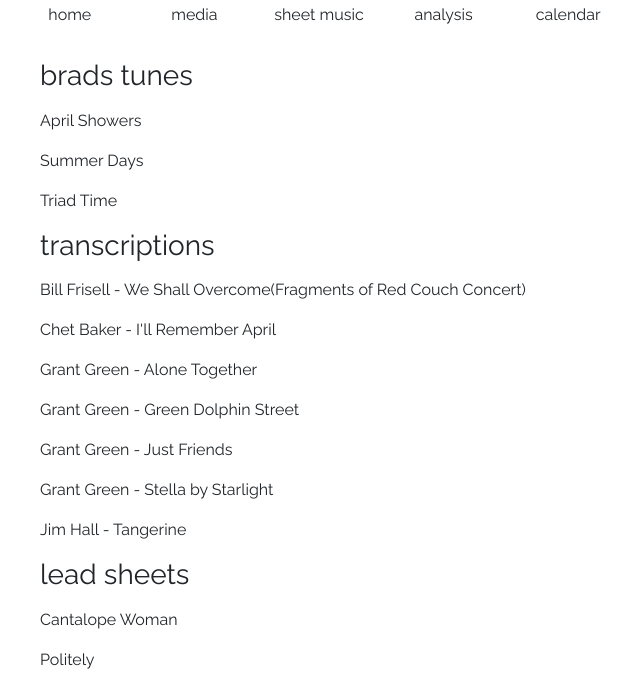
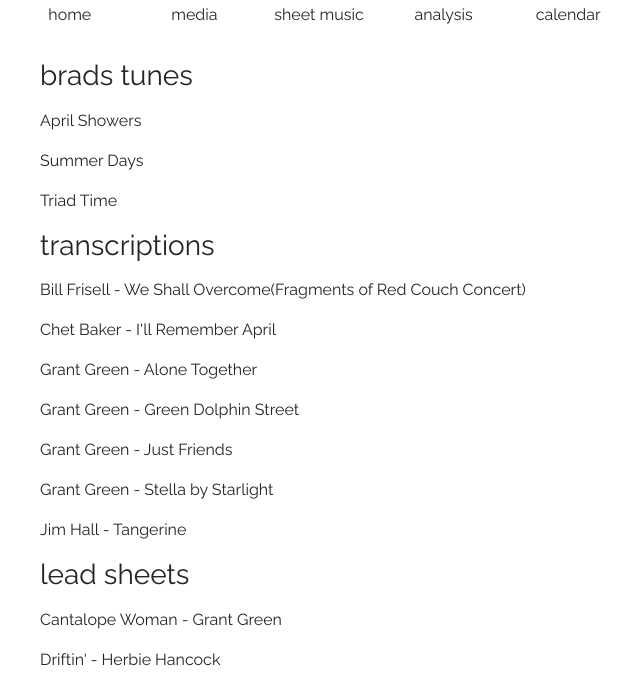
Before and after one commit to bradbakermusic/bradbakermusic.github.io, a plain HTML site: page sheet_music.html in a window 1280 px wide. Shown: the part 117-800 px from the top of the page, without its empty margins (321-961 px from the left). Drawn offline with nearby package versions, Linux system fonts and the light colour scheme.

Commit message:
adding sheet music

```diff
--- a/sheet_music.html
+++ b/sheet_music.html
@@ -57,7 +57,8 @@
 
 
             <h3><p>lead sheets</p></h3>
-                <a href="https://github.com/bradbakermusic/bradbakermusic.github.io/blob/main/music/lead_sheets/Cantalope%20Woman.pdf"><p>Cantalope Woman</p></a>
+                <a href="https://github.com/bradbakermusic/bradbakermusic.github.io/blob/main/music/lead_sheets/Cantalope%20Woman.pdf"><p>Cantalope Woman - Grant Green</p></a>
+                <a href="https://github.com/bradbakermusic/bradbakermusic.github.io/blob/main/music/lead_sheets/driftin.pdf"><p>Driftin' - Herbie Hancock</p></a>
                 <a href="https://github.com/bradbakermusic/bradbakermusic.github.io/blob/main/music/lead_sheets/politely.pdf"><p>Politely</p></a>
                 <a href="https://github.com/bradbakermusic/bradbakermusic.github.io/blob/main/music/lead_sheets/with_a_song_in_my_heart.pdf"><p>With a Song in my Heart</p></a>
 
```
Also changed, not shown: 1 other file.
